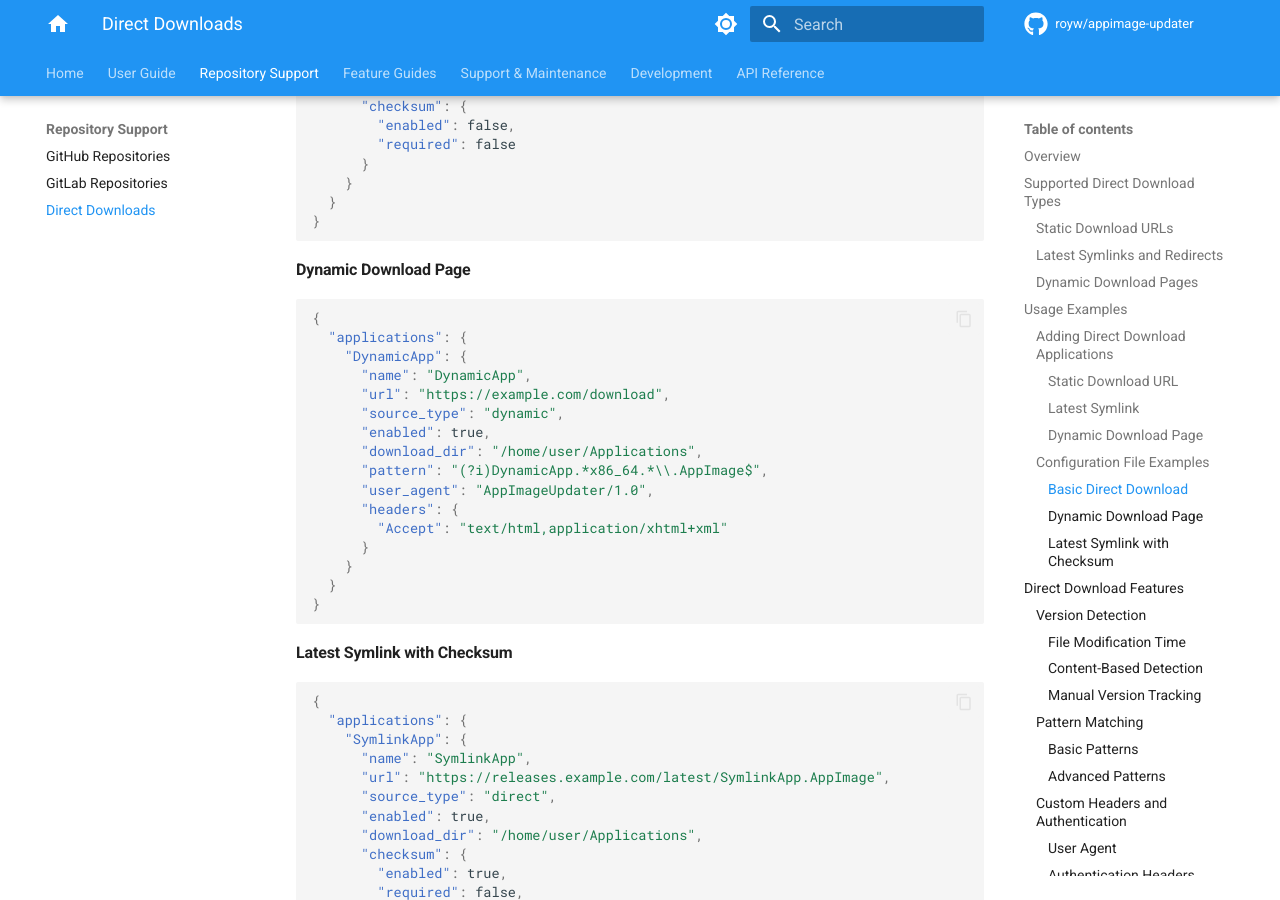
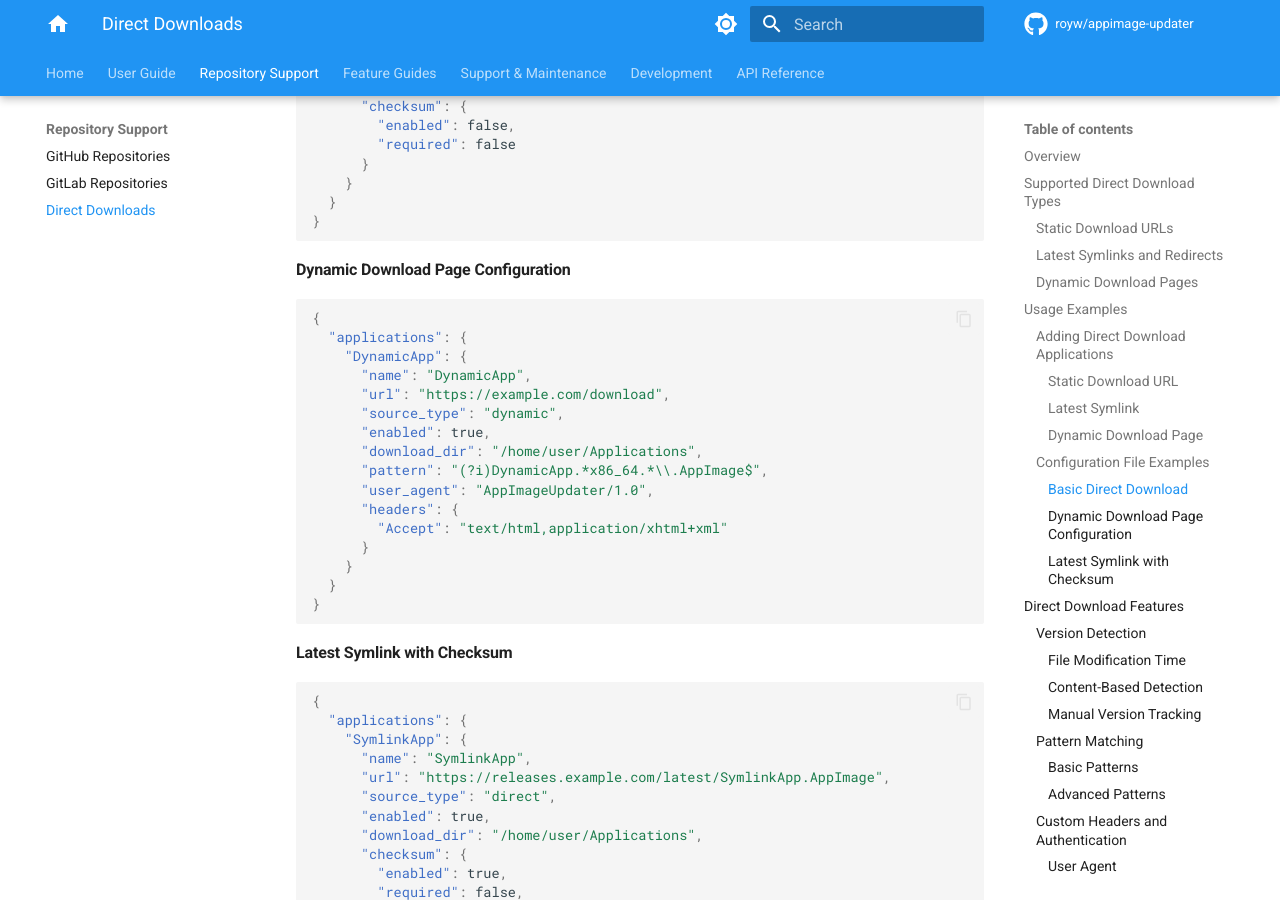
Before and after one commit to royw/appimage-updater, an MkDocs documentation site: the page built from docs/direct-support.md, in a window 1280 px wide and 900 px high, scrolled down 2275 px. Built offline with MkDocs 1.6.1 and Material for MkDocs 9.7.7, drawn with Linux system fonts in a browser that asks for light colours; comment, search, counter and statistics services are not loaded.

Commit message:
docs: fix markdown formatting issues and duplicate headings
Markdown Formatting Fixes:
- Fixed malformed heading in docs/github-support.md (removed trailing colon)
- Renamed duplicate heading to resolve MD024 lint error
- Changed Authentication to GitHub Authentication for better specificity

Duplicate Heading Resolution:
- Fixed duplicate Dynamic Download Page headings in docs/direct-support.md
- Renamed second occurrence to Dynamic Download Page Configuration
- Provides clear distinction between usage examples and configuration examples
- Maintains proper heading hierarchy and navigation

Lint Compliance:
- All markdown lint checks now pass without errors
- Resolved MD024 no-duplicate-heading violations
- Improved documentation structure and readability

These changes ensure clean markdown formatting and eliminate linting
errors while maintaining clear, navigable documentation structure.

````diff
--- a/docs/direct-support.md
+++ b/docs/direct-support.md
@@ -107,7 +107,7 @@ appimage-updater add MyApp https://example.com/download \
 }
 ```
 
-#### Dynamic Download Page
+#### Dynamic Download Page Configuration
 
 ```json
 {
````
Also changed, not shown: docs/github-support.md (+2 -2 lines).
